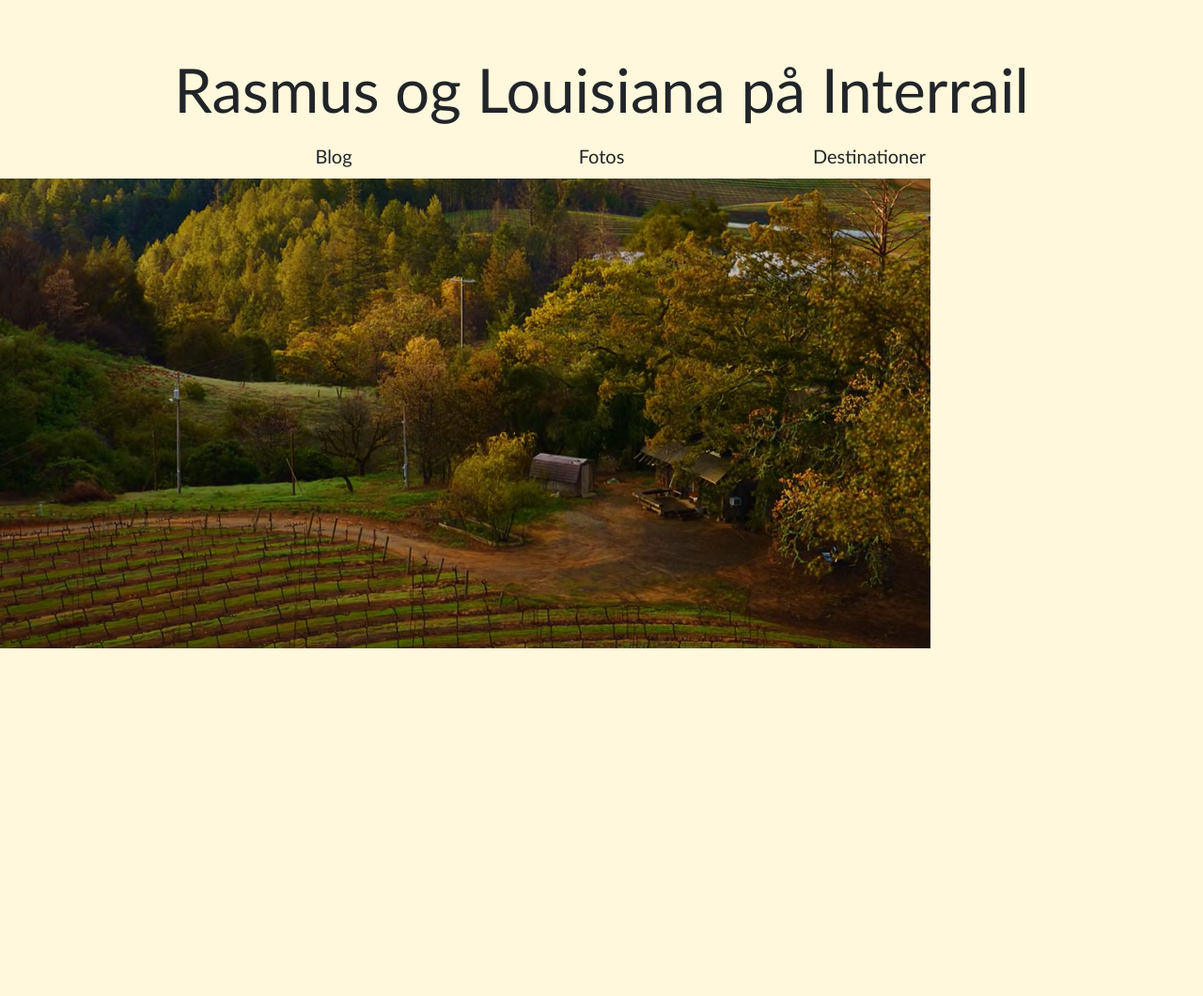
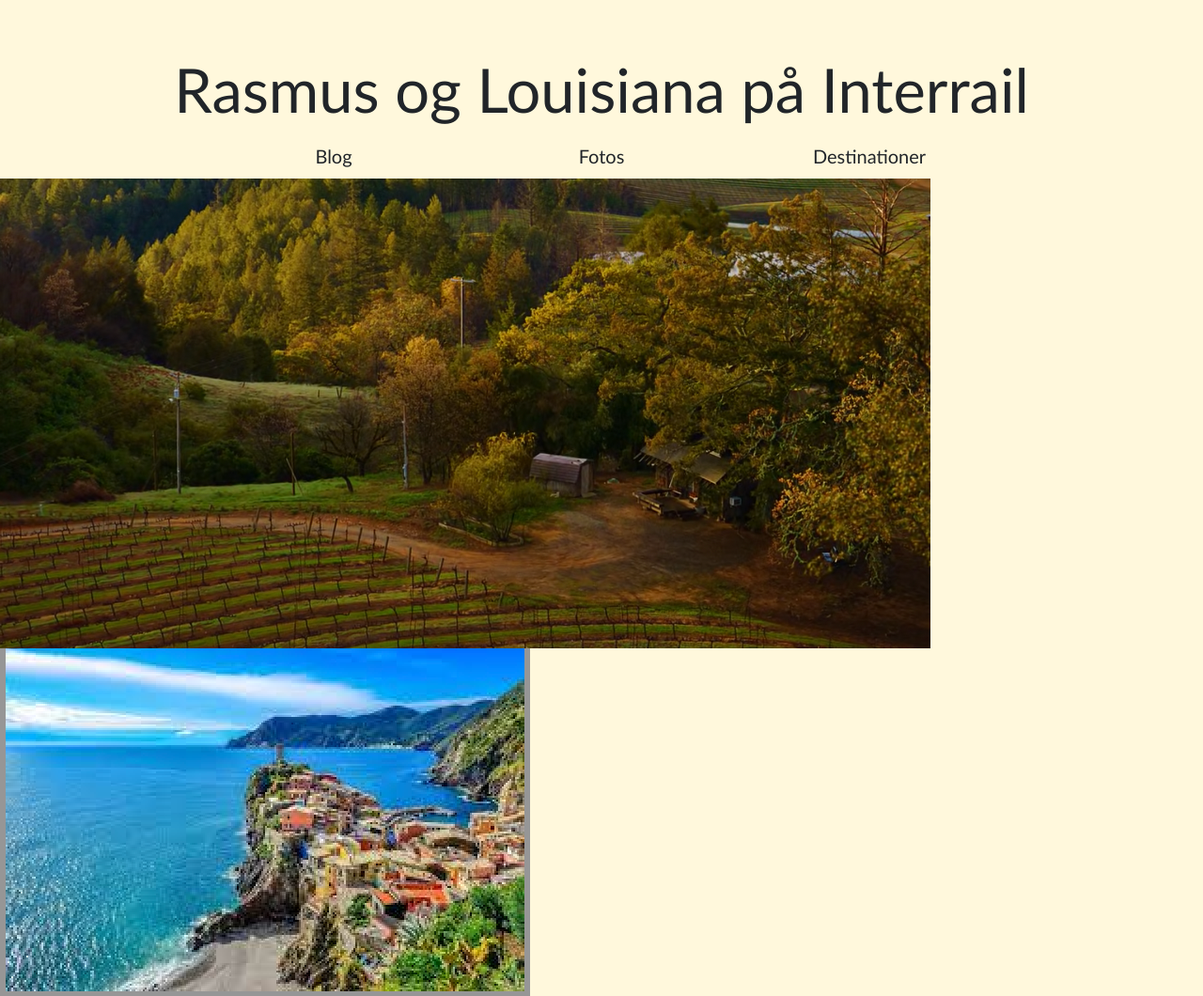
Before and after one commit to Rasmussw/interrail, a plain HTML site: page index.html in a window 1280 px wide. Shown: the whole page at 94% size. Before the commit the page ends 800 px from the top, so only its background shows below. Drawn offline with nearby package versions, Linux system fonts and the light colour scheme; no server answers.

Commit message:
new image

```diff
--- a/index.html
+++ b/index.html
@@ -29,5 +29,6 @@
         </div>
     </div>
     <img src="test-natur-copy-2.png" alt="blblbllbl">
+    <img src="/resources/fotos/Amsterdam/test-italy.png" alt="blblbllbl">
 </body>
 </html>
```
